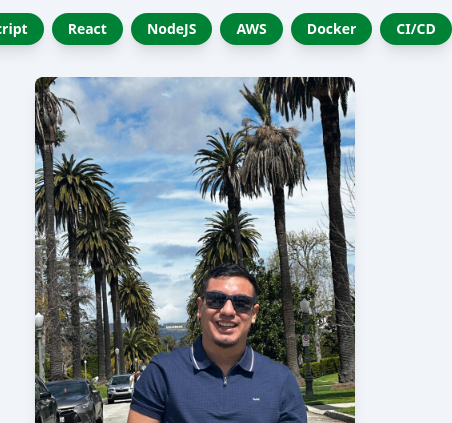
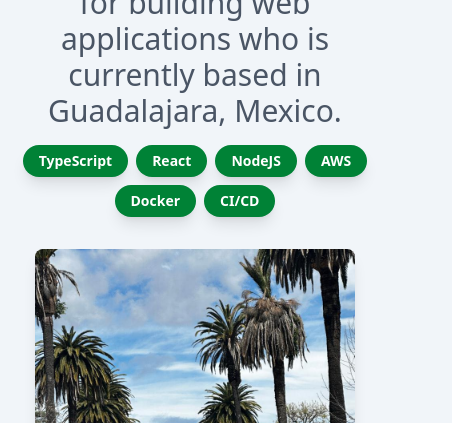
Before and after one commit to imjpfeliciano/imjpfeliciano.github.io, an Astro site: page / in a window 390 px wide. Shown: the part 421-844 px from the top of the page, 452 px wide, since content can reach past the window. Built offline with nearby package versions, Linux system fonts and the light colour scheme; Astro itself is replaced by a stand-in of ours.

Commit message:
fix: chips center alignment on mobile

```diff
--- a/src/components/Welcome.astro
+++ b/src/components/Welcome.astro
@@ -36,7 +36,9 @@
         class="flex flex-row gap-4 flex-wrap w-full justify-center md:justify-start"
       >
         <!-- Chips -->
-        <div class="flex flex-row gap-2">
+        <div
+          class="flex flex-wrap justify-center md:justify-start md:flex-row gap-2"
+        >
           {technologies.map((technology) => <Chip>{technology}</Chip>)}
         </div>
       </div>
```
